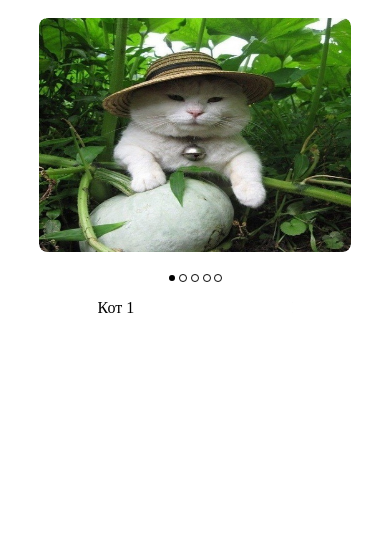
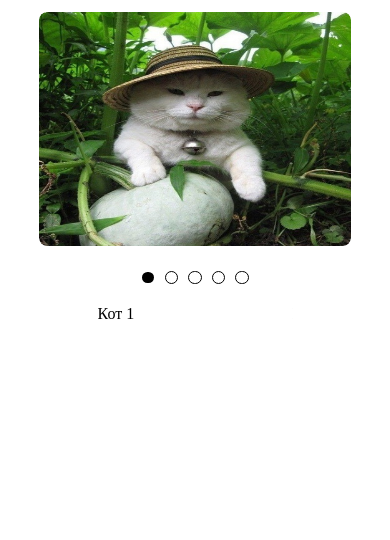
Before and after one commit to Metamorg/cssMemSlider, a plain HTML site: page cssMemSlider/index.html in a window 390 px wide. Shown: the part 304-844 px from the top of the page. Drawn offline with Linux system fonts and the light colour scheme.

Commit message:
feat: change bullets size (Mon May,  16, 2022 17:24 PM)

```diff
--- a/cssMemSlider/css/style.css
+++ b/cssMemSlider/css/style.css
@@ -12,7 +12,6 @@
     justify-content: center;
     flex-direction: column;
     align-items: center;
-
   }
 
   .slider {
@@ -93,8 +92,8 @@
   #slide1:checked ~ .slider-footer  .bullet1  .circle,
   #slide2:checked ~ .slider-footer  .bullet2  .circle,
   #slide3:checked ~ .slider-footer  .bullet3  .circle,
-  #slide4:checked ~ .slider-footer  .bullet3  .circle,
-  #slide5:checked ~ .slider-footer  .bullet4  .circle {
+  #slide4:checked ~ .slider-footer  .bullet4  .circle,
+  #slide5:checked ~ .slider-footer  .bullet5  .circle {
     background: black;
     border: none;
   }
@@ -155,4 +154,13 @@
       width: 100%;
       justify-content: center;
     }
+    .bullet{
+      height: 6vw;
+      width: 6vw;
+    }
+    .circle {
+      height: 3vw;
+      width: 3vw;
+
+    }
   }
```
